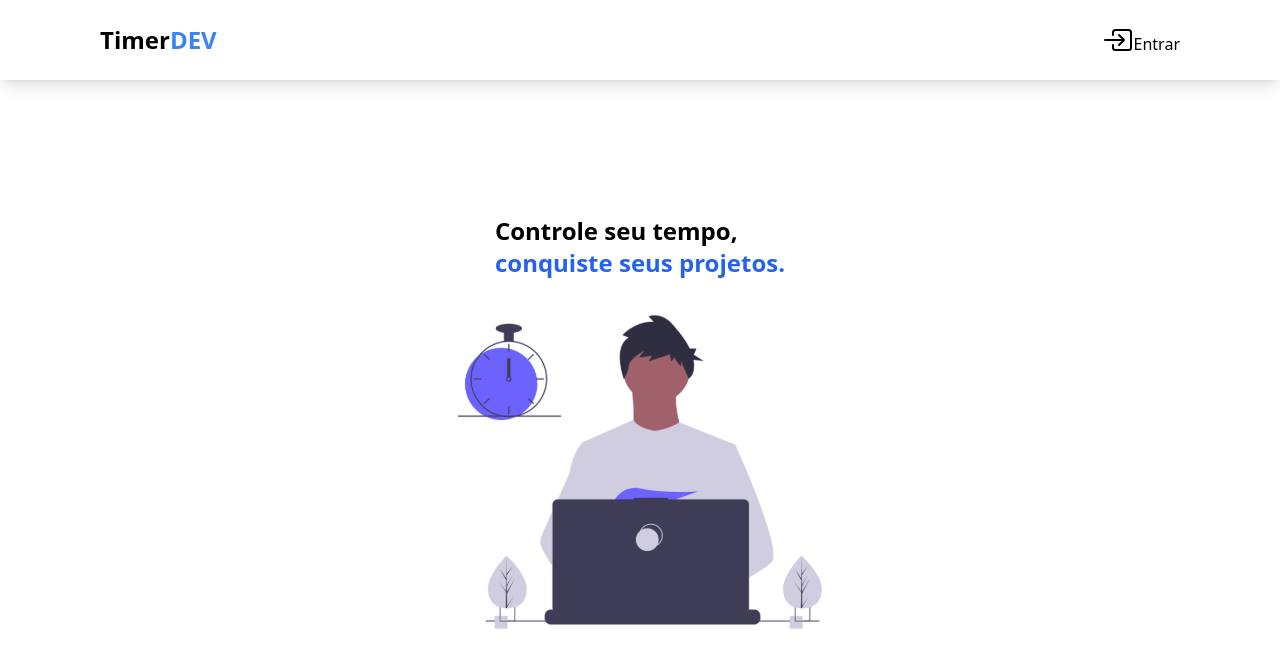
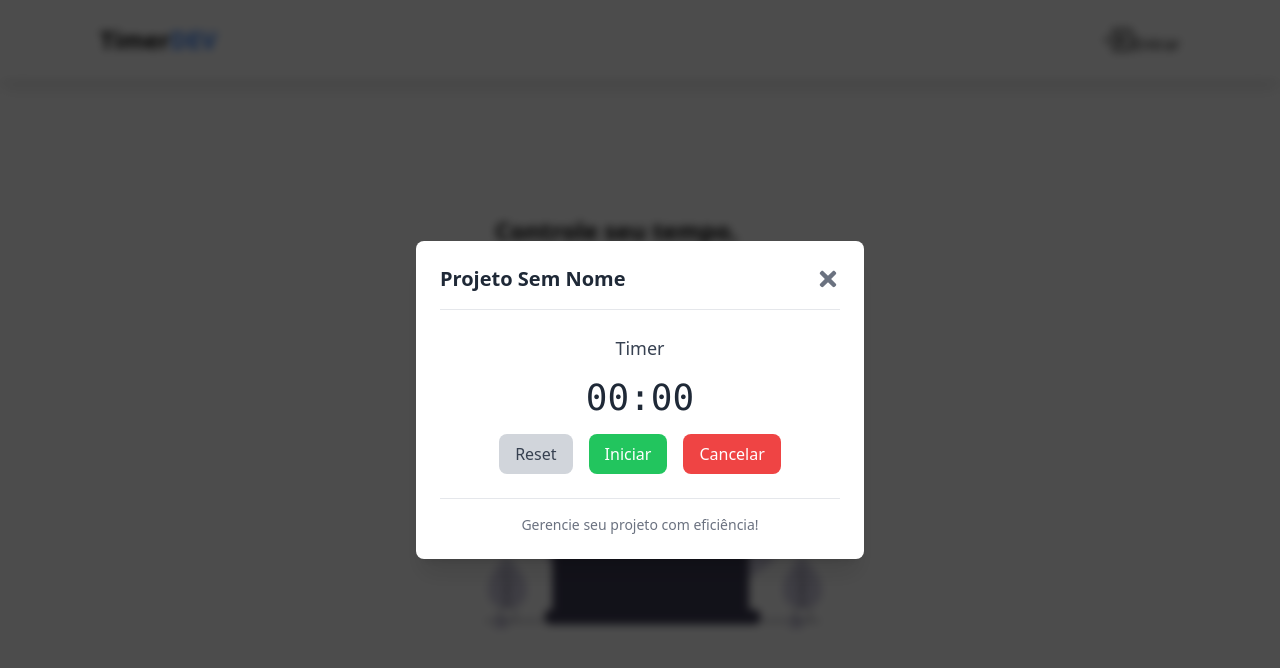
Before and after one commit to KaiD3v/timer-dev, a Next.js app: page / in a window 1280 px wide. Shown: the top 668 px of the page. Built offline with nearby package versions, Linux system fonts and the light colour scheme; no server answers.

Commit message:
add project timer modal

```diff
--- a/src/app/layout.tsx
+++ b/src/app/layout.tsx
@@ -3,6 +3,7 @@
 import "./globals.css";
 import { Header } from "../components/Header";
 import { AuthProvider } from "../providers/auth";
+import { ModalProvider } from "../providers/modal";
 
 const geistSans = localFont({
   src: "./fonts/GeistVF.woff",
@@ -31,10 +32,12 @@
       <body
         className={`${geistSans.variable} ${geistMono.variable} antialiased`}
       >
-        <AuthProvider>
-          <Header />
-          {children}
-        </AuthProvider>
+        <ModalProvider>
+          <AuthProvider>
+            <Header />
+            {children}
+          </AuthProvider>
+        </ModalProvider>
       </body>
     </html>
   );
--- /dev/null
+++ b/src/components/ProjectModal/index.tsx
@@ -0,0 +1,48 @@
+"use client";
+
+import { useContext } from "react";
+import { ModalContext } from "../../providers/modal";
+import { FaTimes } from "react-icons/fa"; // Importando ícone de fechar
+
+export function ProjectModal() {
+  const { handleModalVisible, project } = useContext(ModalContext);
+
+  return (
+    <section className="fixed inset-0 bg-black/70 backdrop-blur-sm z-50 flex items-center justify-center p-4">
+      <div className="relative bg-white rounded-lg shadow-xl max-w-md w-full p-6 space-y-6">
+        <header className="flex justify-between items-center border-b pb-4">
+          <h1 className="text-xl font-semibold text-gray-800">
+            {project?.name || "Projeto Sem Nome"}
+          </h1>
+          <button
+            onClick={handleModalVisible}
+            className="text-gray-500 hover:text-red-600 transition"
+          >
+            <FaTimes className="h-6 w-6" />
+          </button>
+        </header>
+
+        <div className="flex flex-col items-center space-y-4">
+          <h2 className="text-lg font-medium text-gray-700">Timer</h2>
+          <p className="text-4xl font-mono text-gray-800">00:00</p>
+
+          <div className="flex gap-4 mt-4">
+            <button className="bg-gray-300 hover:bg-gray-400 text-gray-700 px-4 py-2 rounded-lg transition">
+              Reset
+            </button>
+            <button className="bg-green-500 hover:bg-green-600 text-white px-4 py-2 rounded-lg transition">
+              Iniciar
+            </button>
+            <button className="bg-red-500 hover:bg-red-600 text-white px-4 py-2 rounded-lg transition">
+              Cancelar
+            </button>
+          </div>
+        </div>
+
+        <footer className="text-center pt-4 border-t text-sm text-gray-500">
+          <p>Gerencie seu projeto com eficiência!</p>
+        </footer>
+      </div>
+    </section>
+  );
+}
--- a/src/providers/modal.tsx
+++ b/src/providers/modal.tsx
@@ -2,29 +2,26 @@
 
 import { createContext, ReactNode, useState } from "react";
 import { ProjectProps } from "../utils/project.type";
+import { ProjectModal } from "../components/ProjectModal";
 
 interface ModalContextData {
   visible: boolean;
   handleModalVisible: () => void;
-  project: ProjectInfo | undefined;
-  setProjectDetail: (detail: ProjectInfo) => void;
-}
-
-interface ProjectInfo {
-  project: ProjectProps;
+  project: ProjectProps | undefined;
+  setProjectDetail: (detail: ProjectProps) => void;
 }
 
 export const ModalContext = createContext({} as ModalContextData);
 
 export const ModalProvider = ({ children }: { children: ReactNode }) => {
-  const [visible, setVisible] = useState(false);
-  const [project, setProject] = useState<ProjectInfo>();
+  const [visible, setVisible] = useState(true);
+  const [project, setProject] = useState<ProjectProps>();
 
   function handleModalVisible() {
     setVisible(!visible);
   }
 
-  function setProjectDetail(detail: ProjectInfo) {
+  function setProjectDetail(detail: ProjectProps) {
     setProject(detail);
   }
 
@@ -32,6 +29,7 @@
     <ModalContext.Provider
       value={{ visible, handleModalVisible, project, setProjectDetail }}
     >
+      {visible && <ProjectModal />}
       {children}
     </ModalContext.Provider>
   );
```
